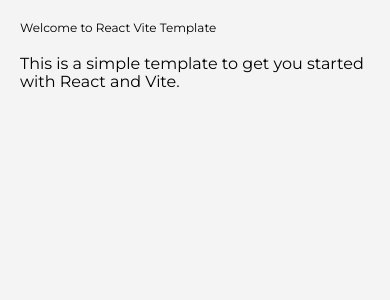
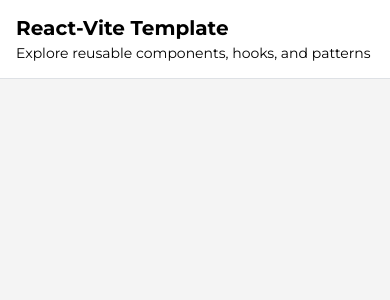
Before and after one commit to devoteamgcloud/react-vite-fe-template, a React (Vite) app: page / in a window 390 px wide. Shown: the top 300 px of the page. Built offline with nearby package versions, Linux system fonts and the light colour scheme.

Commit message:
Add header to App.tsx and update correct bg color and responsive Heading3

```diff
--- a/src/App.tsx
+++ b/src/App.tsx
@@ -1,14 +1,12 @@
-import { Typography } from './core/typography'
+import Header from './components/common/Layout/Header'
 
 function App() {
   return (
     <>
-      <Typography.Heading3 style={{ margin: '20px' }}>
-        Welcome to React Vite Template
-      </Typography.Heading3>
-      <Typography.BodyBase style={{ margin: '20px' }}>
-        This is a simple template to get you started with React and Vite.
-      </Typography.BodyBase>
+      <Header
+        title="React-Vite Template"
+        subtitle="Explore reusable components, hooks, and patterns"
+      />
     </>
   )
 }
--- /dev/null
+++ b/src/components/common/Layout/Header/Header.tsx
@@ -0,0 +1,27 @@
+import type { ReactNode } from 'react'
+import * as S from './styled'
+import { Typography as T } from '../../../../core/typography'
+
+type Props = {
+  title: string
+  subtitle?: string
+  actions?: ReactNode
+}
+
+export default function BaseLayout({
+  title = 'Title',
+  subtitle = '',
+  actions,
+}: Props) {
+  return (
+    <S.Header role="banner">
+      <div>
+        <T.Heading3 margin="0" bold>
+          {title}
+        </T.Heading3>
+        <T.BodySmall margin="0">{subtitle}</T.BodySmall>
+      </div>
+      {actions}
+    </S.Header>
+  )
+}
--- /dev/null
+++ b/src/components/common/Layout/Header/index.tsx
@@ -0,0 +1,3 @@
+import Header from './Header'
+
+export default Header
--- /dev/null
+++ b/src/components/common/Layout/Header/styled.ts
@@ -0,0 +1,28 @@
+import styled from '@emotion/styled'
+import tokens from '../../../../core/tokens'
+
+export const Header = styled.header`
+  position: sticky;
+  top: 0;
+  background: ${({ theme }) => theme.colors.white};
+  border-bottom: ${tokens.size.BASELINE / 8}px solid
+    ${({ theme }) => theme.colors.scrollBar};
+  display: flex;
+  justify-content: space-between;
+  align-items: center;
+  padding: ${tokens.padding.CONTAINER}px;
+
+  & > div {
+    display: flex;
+    flex-direction: column;
+    gap: ${tokens.size.BASELINE}px;
+  }
+
+  @media (max-width: ${tokens.breakpoints.phone}) {
+    padding: ${tokens.padding.BASELINE * 2}px;
+
+    & > div {
+      gap: ${tokens.size.BASELINE / 2}px;
+    }
+  }
+`
--- a/src/core/typography.ts
+++ b/src/core/typography.ts
@@ -121,7 +121,7 @@ const Heading3 = styled(TextBaseComponent)`
   }
 
   @media (max-width: ${tokens.breakpoints.phone}) {
-    font-size: ${tokens.text.fontSize.SMALL - 2}px;
+    font-size: ${tokens.text.fontSize.MEDIUM}px;
 `
 
 export const Typography = {
```
